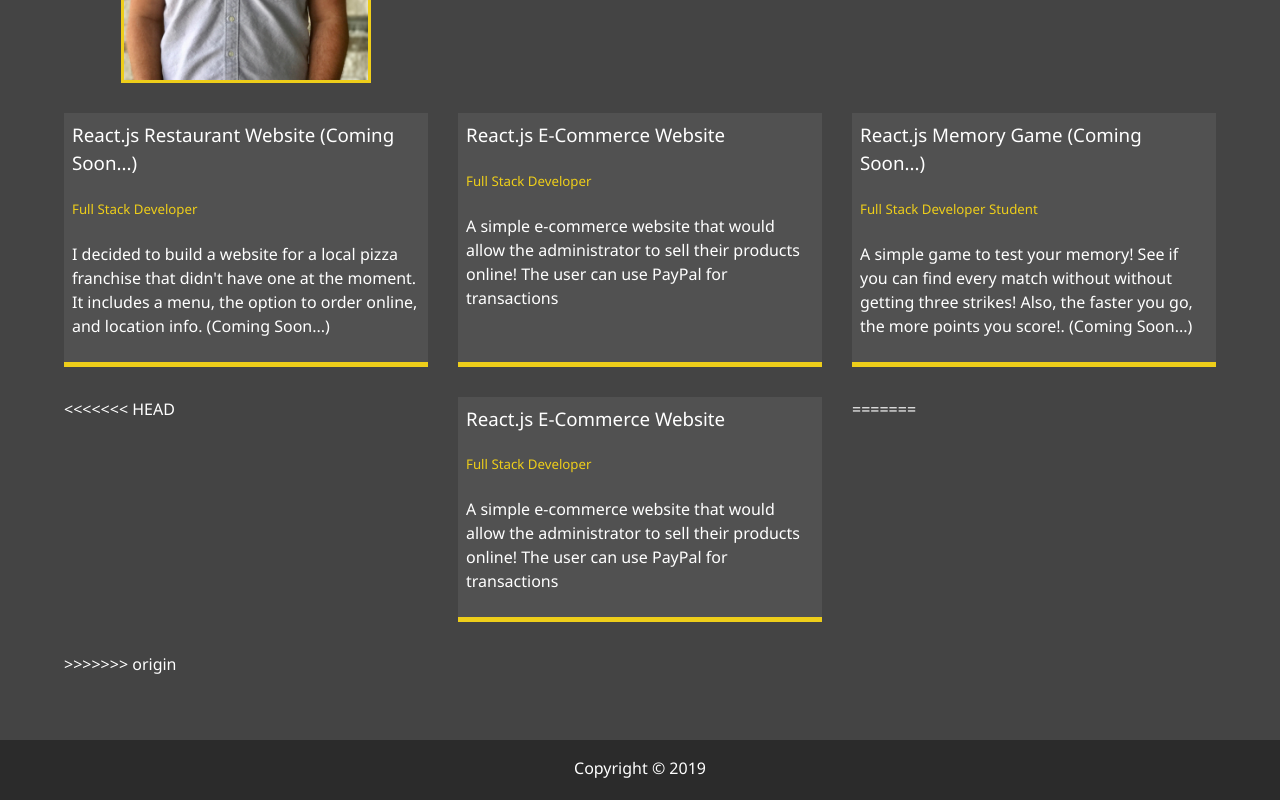
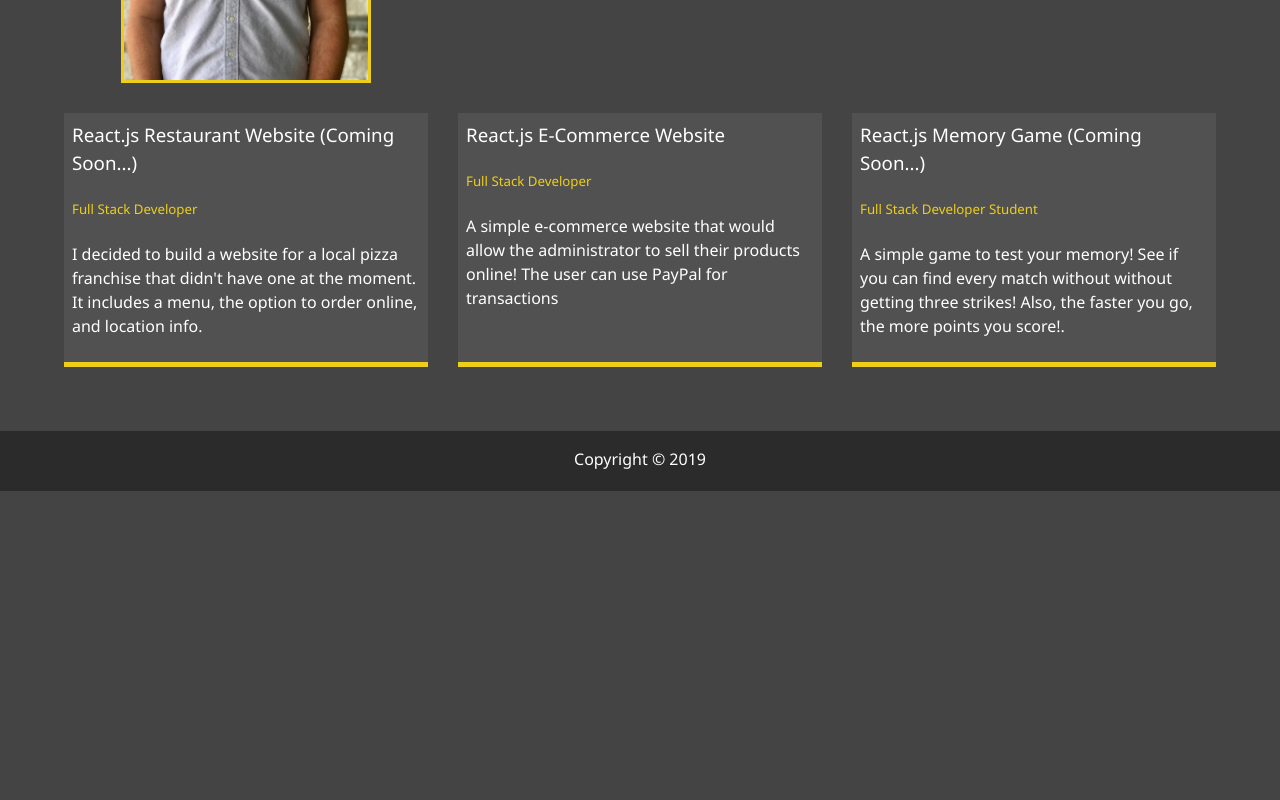
Before and after one commit to danielhayespco/responsivePortfolio, a website: page dist/about.html in a window 1280 px wide. Shown: the part 529-1329 px from the top of the page. After the commit the page ends 1020 px from the top, so only its background shows below. Drawn offline with Linux system fonts and the light colour scheme.

Commit message:
merging changes to gh-pages

```diff
--- a/dist/about.html
+++ b/dist/about.html
@@ -65,17 +65,8 @@
                 <h3>React.js Restaurant Website (Coming Soon...)</h3>
                 <h5>Full Stack Developer</h5>
                 <p>I decided to build a website for a local pizza franchise that didn't have one at the moment. It
-                    includes a menu, the option to order online, and location info. (Coming Soon...)</p>
+                    includes a menu, the option to order online, and location info.</p>
             </div>
-<<<<<<< HEAD
-            <a href="https://react-ecommerce-template.netlify.com/">
-                <div class="job job-2">
-                    <h3>React.js E-Commerce Website</h3>
-                    <h5>Full Stack Developer</h5>
-                    <p>A simple e-commerce website that would allow the administrator to sell their products online! The user can use PayPal for transactions</p>
-                </div>
-            </a>
-=======
             <div class="job job-2">
                 <a href="https://react-ecommerce-template.netlify.com/" target="_blank">
                     <h3>React.js E-Commerce Website</h3>
@@ -84,12 +75,11 @@
                     user can use PayPal for transactions</p>
                 </a>
             </div>
->>>>>>> origin
             <div class="job job-3">
                 <h3>React.js Memory Game (Coming Soon...)</h3>
                 <h5>Full Stack Developer Student</h5>
                 <p>A simple game to test your memory! See if you can find every match without without getting three
-                    strikes! Also, the faster you go, the more points you score!. (Coming Soon...)</p>
+                    strikes! Also, the faster you go, the more points you score!.</p>
             </div>
         </div>
     </main>
```
